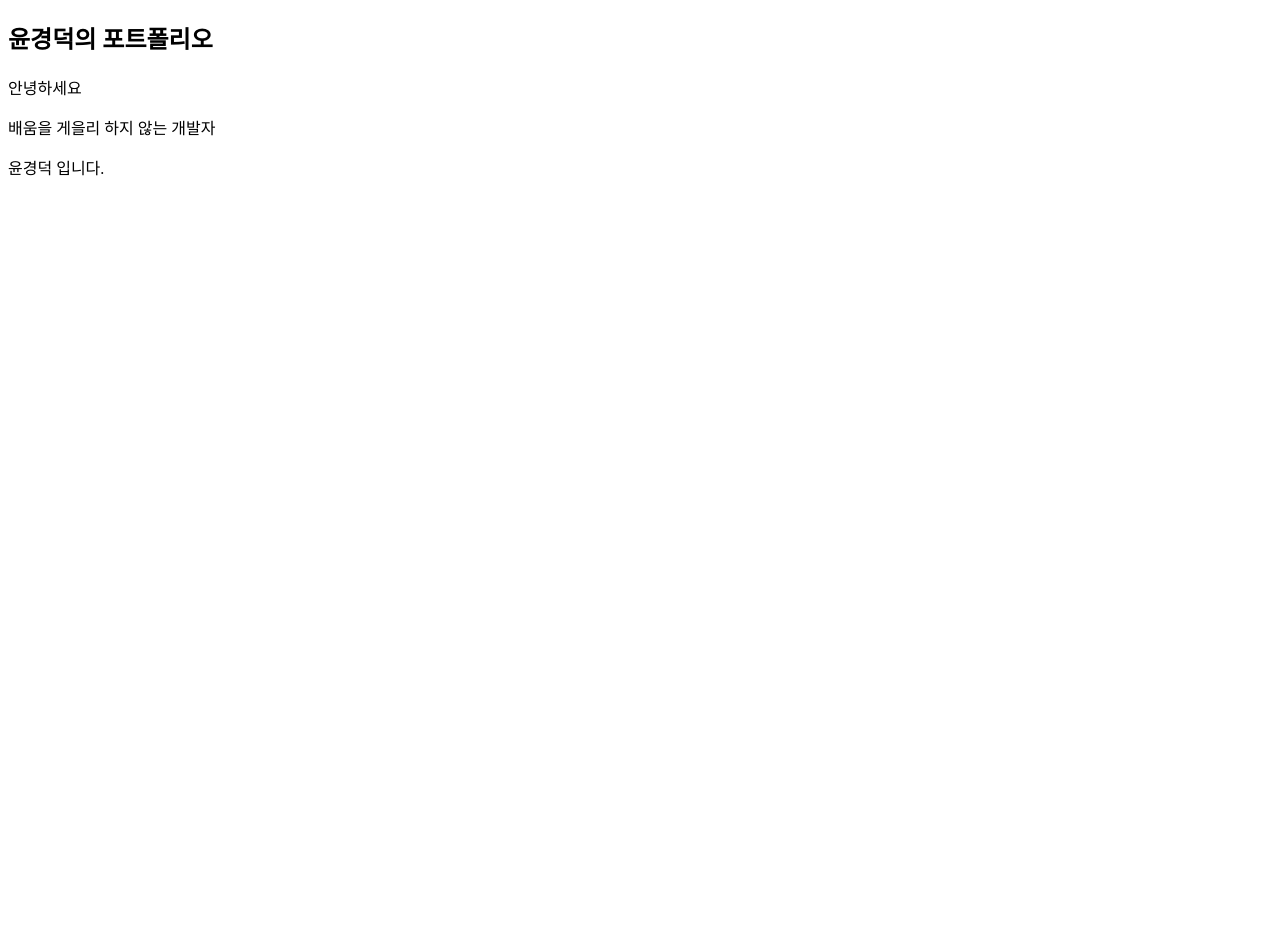
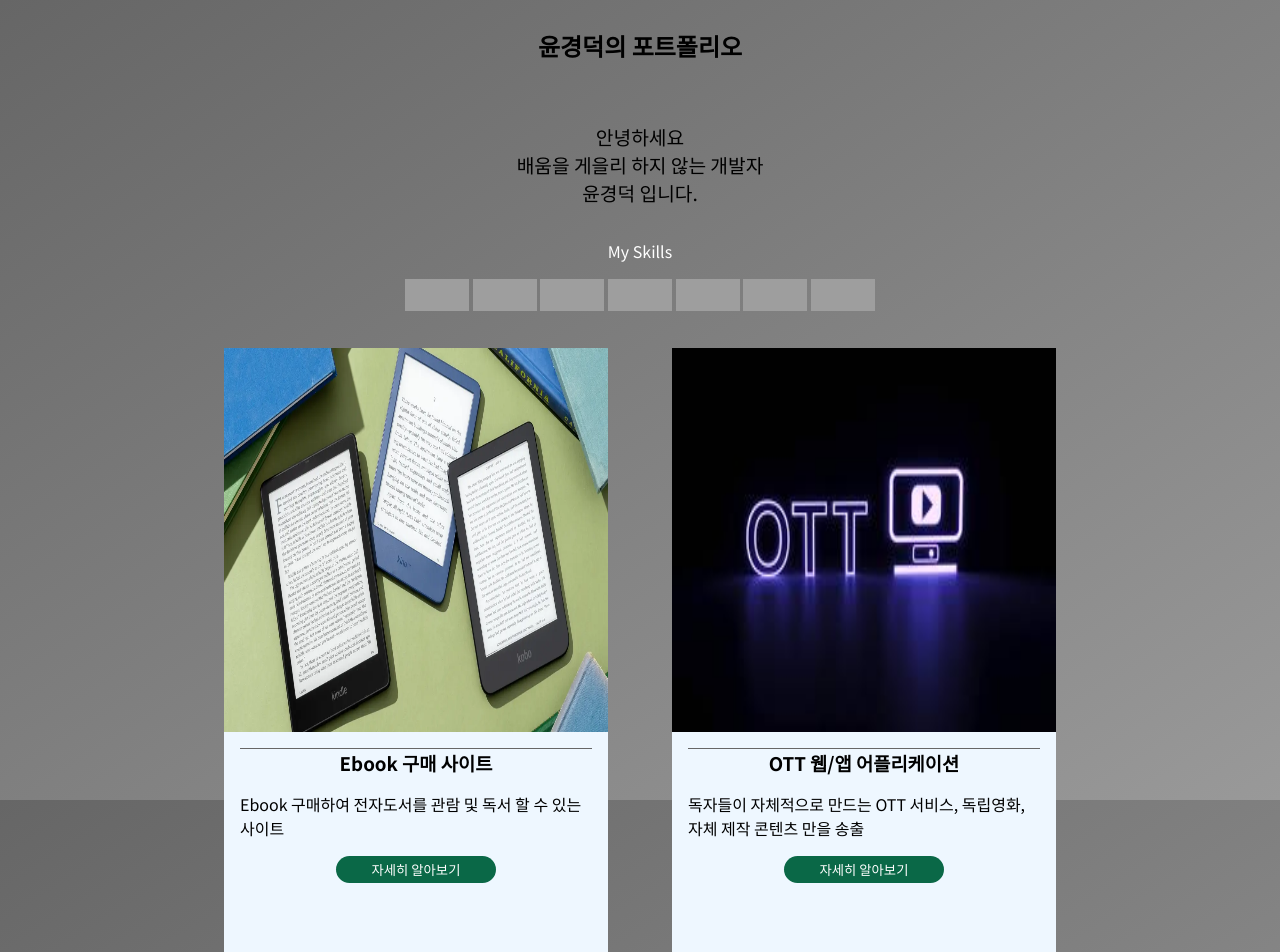
Before and after one commit to ykdman/github.co, a plain HTML site: page index.html in a window 1280 px wide. Shown: the top 952 px of the page. Before the commit the page ends 800 px from the top, so only its background shows below. Drawn offline with Linux system fonts and the light colour scheme; grey boxes are pictures that could not be loaded.

Commit message:
Complete

```diff
--- a/index.html
+++ b/index.html
@@ -4,6 +4,15 @@
     <meta charset="UTF-8" />
     <meta name="viewport" content="width=device-width, initial-scale=1.0" />
     <title>윤경덕 포트폴리오</title>
+
+    <link rel="stylesheet" href="./style/index.css" />
+
+    <link rel="preconnect" href="https://fonts.googleapis.com" />
+    <link rel="preconnect" href="https://fonts.gstatic.com" crossorigin />
+    <link
+      href="https://fonts.googleapis.com/css2?family=Noto+Sans+KR:wght@100..900&display=swap"
+      rel="stylesheet"
+    />
   </head>
   <body>
     <section id="top">
@@ -15,5 +24,74 @@
       <p>배움을 게을리 하지 않는 개발자</p>
       <p>윤경덕 입니다.</p>
     </section>
+    <section id="skills">
+      <p>My Skills</p>
+      <div class="skill">
+        <img
+          alt="HTML5"
+          src="https://img.shields.io/badge/html5-E34F26?style=for-the-badge&logo=html5&logoColor=white"
+        />
+        <img
+          alt="CSS3"
+          src="https://img.shields.io/badge/css3-1572B6?style=for-the-badge&logo=css3&logoColor=white"
+        />
+        <img
+          alt="Javascript"
+          src="https://img.shields.io/badge/javascript-F7DF1E?style=for-the-badge&logo=javascript&logoColor=white"
+        />
+        <img
+          alt="Node.js"
+          src="https://img.shields.io/badge/Node.js-5FA04E?style=for-the-badge&logo=Node.js&logoColor=white"
+        />
+        <img
+          alt="React"
+          src="https://img.shields.io/badge/React-61DAFB?style=for-the-badge&logo=React&logoColor=white"
+        />
+        <img
+          alt="Express"
+          src="https://img.shields.io/badge/Express-000000?style=for-the-badge&logo=Express&logoColor=white"
+        />
+        <img
+          alt="Docker"
+          src="https://img.shields.io/badge/Docker-2496ED?style=for-the-badge&logo=Docker&logoColor=white"
+        />
+      </div>
+    </section>
+
+    <section id="projects">
+      <div class="card">
+        <img
+          class="card_image"
+          src="./assets/img/ebook.png"
+          alt="ebook image"
+        />
+        <h3 class="card_title">Ebook 구매 사이트</h3>
+        <span class="card_desciprtion">
+          Ebook 구매하여 전자도서를 관람 및 독서 할 수 있는 사이트
+        </span>
+        <button class="card_button">자세히 알아보기</button>
+      </div>
+
+      <div class="card">
+        <img class="card_image" src="./assets/img/OTT.png" alt="ebook image" />
+        <h3 class="card_title">OTT 웹/앱 어플리케이션</h3>
+        <span class="card_desciprtion"
+          >독자들이 자체적으로 만드는 OTT 서비스, 독립영화, 자체 제작 콘텐츠
+          만을 송출</span
+        >
+        <button class="card_button">자세히 알아보기</button>
+      </div>
+
+      <div class="card">
+        <img
+          class="card_image"
+          src="./assets/img/agile-sprint.png"
+          alt="ebook image"
+        />
+        <h3 class="card_title">Sprint 관리 앱</h3>
+        <span class="card_desciprtion">Sprint 를 관리할 수 있는 앱</span>
+        <button class="card_button">자세히 알아보기</button>
+      </div>
+    </section>
   </body>
 </html>
--- /dev/null
+++ b/style/index.css
@@ -0,0 +1,111 @@
+* {
+  box-sizing: border-box;
+  margin: 0;
+  padding: 0;
+  font-family: "Noto Sans KR", sans-serif;
+  font-optical-sizing: auto;
+
+  font-style: normal;
+}
+
+img {
+  width: 24rem;
+  height: 24rem;
+}
+
+body {
+  display: flex;
+  flex-direction: column;
+  align-items: center;
+  background: linear-gradient(to bottom right, #666666, #999999);
+  height: 100vh;
+}
+
+button {
+  cursor: pointer;
+}
+
+#top {
+  margin: 1.5rem;
+  padding: 4px;
+}
+
+#description {
+  text-align: center;
+  margin: 2rem 0;
+  font-size: 1.2rem;
+}
+
+#projects {
+  display: flex;
+  flex-wrap: wrap;
+  align-items: center;
+  justify-content: center;
+  gap: 2rem;
+  margin-top: 1rem;
+  margin-bottom: 1rem;
+}
+
+#projects .card {
+  height: 48rem;
+  margin: 1rem;
+  padding: 1rem;
+  padding-top: 0;
+  background-color: #eef7ff;
+  width: 24rem;
+  display: flex;
+  flex-direction: column;
+  align-items: center;
+  gap: 1rem;
+  transition: bottom 0.3s ease;
+}
+
+#projects .card:hover {
+  transform: translateY(-1rem);
+  transition: transform 0.3s ease-in-out;
+}
+
+#projects .card:not(:hover) {
+  transform: translateY(0);
+  transition: transform 0.2s ease-in-out;
+}
+
+#projects .card .card_title {
+  border-top: 1px solid #666666;
+  width: 100%;
+  text-align: center;
+}
+
+#projects .card .card_description {
+  word-wrap: break-word;
+}
+
+#projects .card .card_button {
+  outline: none;
+  background-color: #0a6847;
+  border: none;
+  padding: 4px;
+  width: 10rem;
+  border-radius: 1rem;
+  color: #fff;
+  transition: 0.3s;
+}
+
+#projects .card .card_button:hover {
+  background-color: #7aba78;
+}
+
+#skills {
+  width: 100%;
+  text-align: center;
+}
+
+#skills p {
+  color: #fff;
+  margin-bottom: 1rem;
+}
+
+#skills img {
+  width: 4rem;
+  height: 2rem;
+}
```
Also changed, not shown: assets/img/OTT.png (added), assets/img/agile-sprint.png (added), assets/img/ebook.png (added), assets/img/html5.svg (added).
